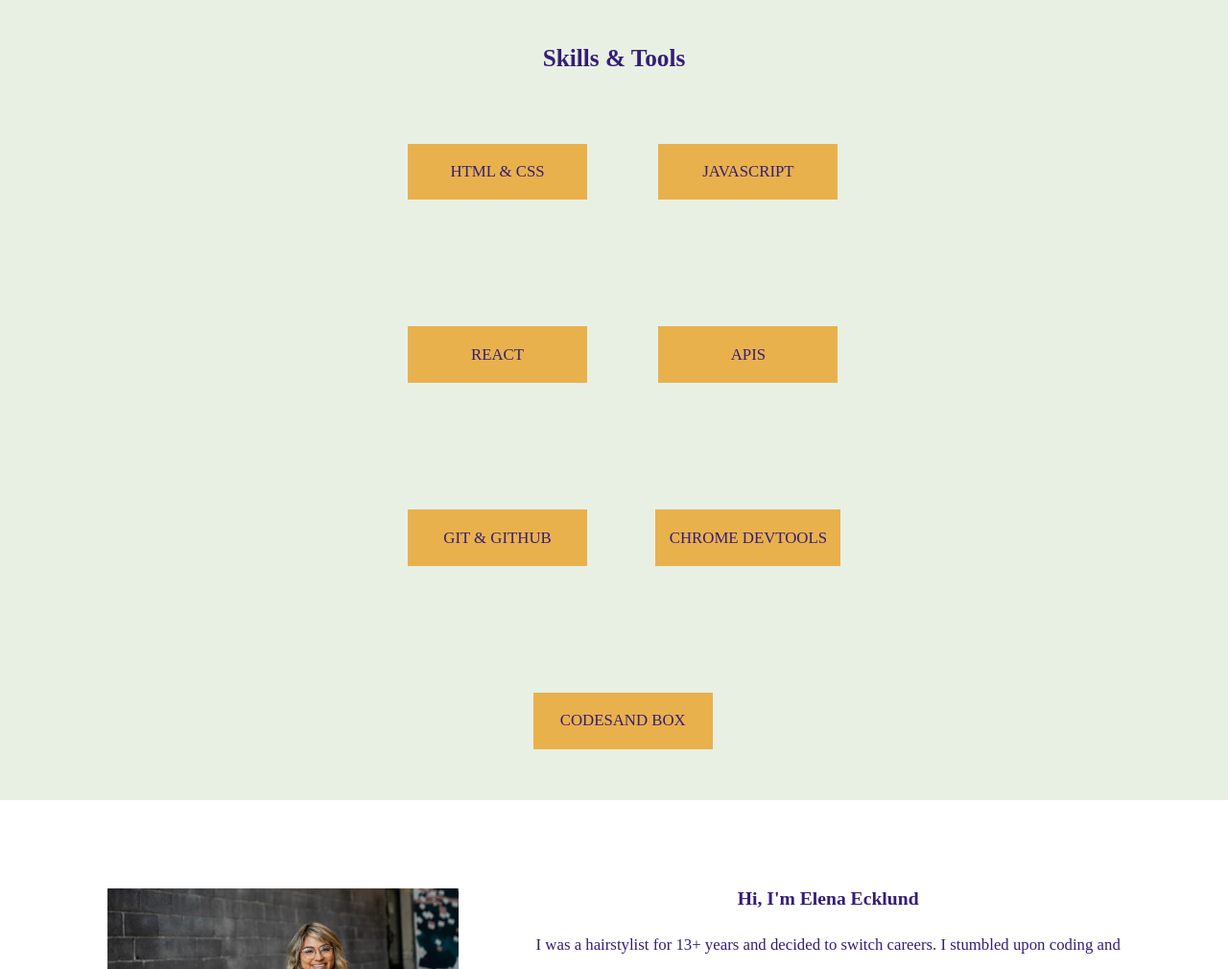
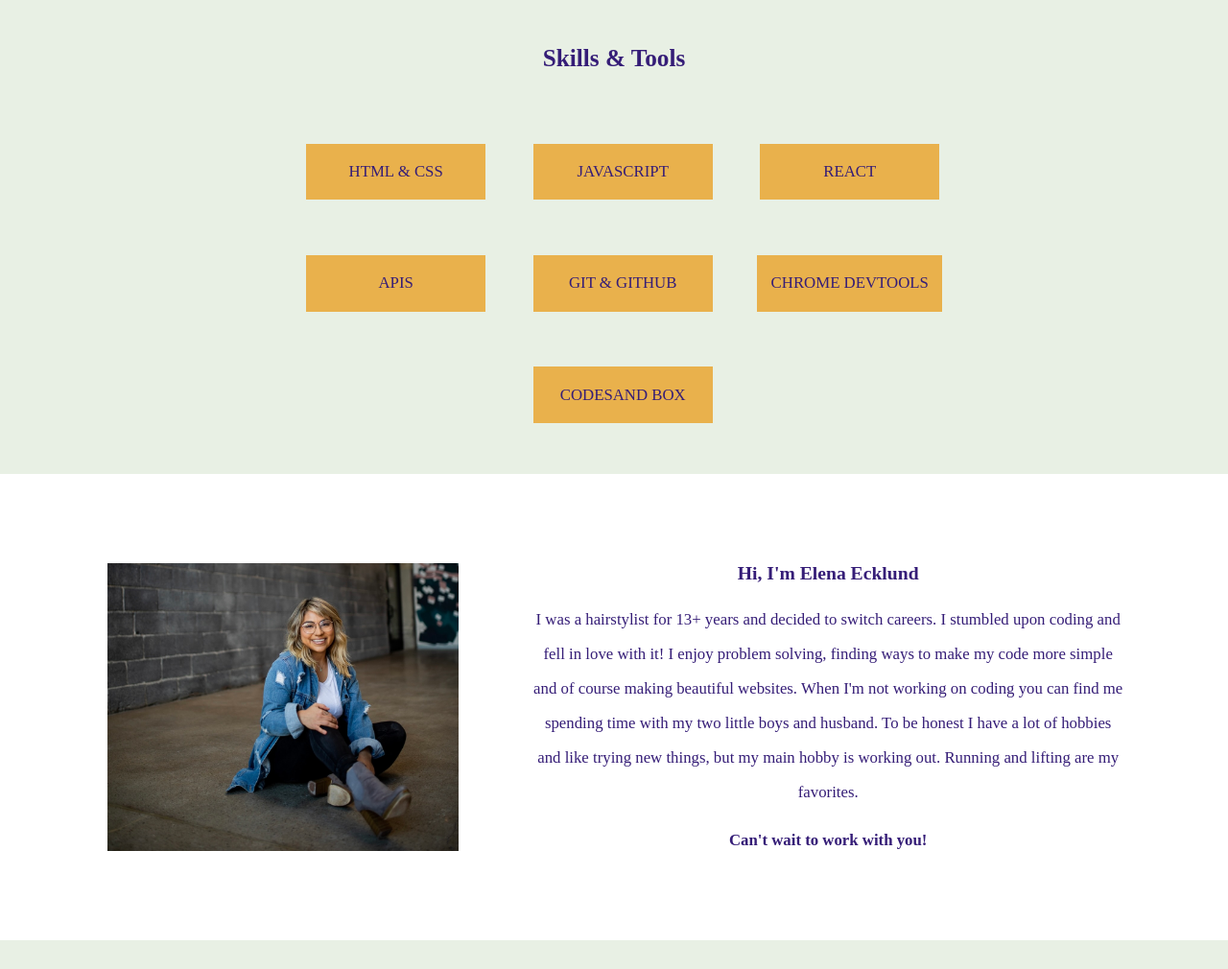
Before and after one commit to Elenakath/profile-1, a website built with Parcel: page index.html in a window 1280 px wide. Shown: the part 1420-2430 px from the top of the page at 96% size. Built offline with nearby package versions, Linux system fonts and the light colour scheme.

Commit message:
Adjusted skill items layout

```diff
--- a/css/main.css
+++ b/css/main.css
@@ -588,8 +588,7 @@ textarea {
   }
 
   .skills-wrapper {
-    gap: 3.1rem;
-    justify-content: center;
+    justify-content: space-around;
   }
   .skill-item {
     width: 25%;
```
